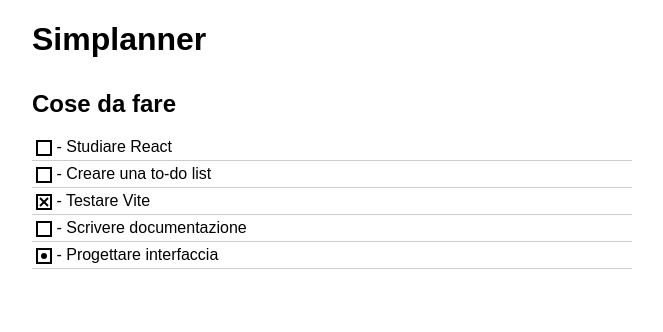
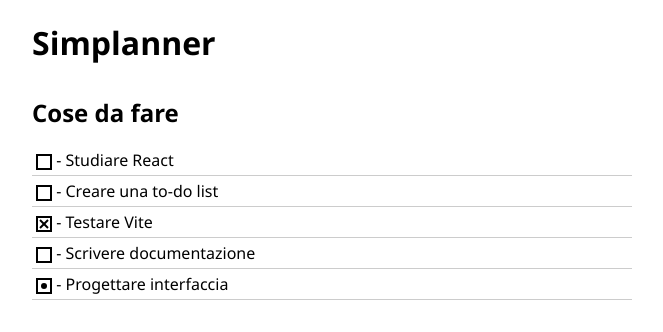
Before and after one commit to sensorario/quadrato, a React (Vite) app: page / in a window 1280 px wide. Shown: the top 332 px of the page, without its empty margins (308-971 px from the left). Built offline with nearby package versions, Linux system fonts and the light colour scheme.

Commit message:
feat(css): small improvements

```diff
--- a/src/App.css
+++ b/src/App.css
@@ -1,5 +1,73 @@
 :root {
-    font-family:fantasy;
+    font-family: fantasy;
+    --unit: 8px;
+}
+
+.app-container {
+    width: 600px;
+    margin: 0 auto;
+}
+
+.task-title {
+    margin-top: 2rem;
+    margin-bottom: var(--unit);
+}
+
+.task-list {
+    list-style-type: none;
+    padding-left: 0;
+}
+
+.task-item {
+    cursor: pointer;
+    transition: opacity 2.5s;
+    border-bottom: #ccc 1px solid;
+    padding: 4px;
+}
+
+.modal-overlay {
+    position: fixed;
+    top: 0;
+    left: 0;
+    width: 100vw;
+    height: 100vh;
+    background: rgba(0,0,0,0.3);
+    display: flex;
+    align-items: center;
+    justify-content: center;
+    z-index: 1000;
+}
+
+.modal {
+    background: white;
+    padding: 1rem;
+    border-radius: 8px;
+    box-shadow: 0 2px 8px rgba(0,0,0,0.2);
+    width: 350px;
+}
+
+.modal-input-wrapper {
+    display: flex;
+    justify-content: center;
+}
+
+.modal-input {
+    width: 90%;
+    margin-bottom: 1rem;
+    padding: 0.75rem 1rem;
+    border: 1px solid #d1d1d1;
+    border-radius: 8px;
+    font-size: 1rem;
+    outline: none;
+    box-shadow: 0 2px 8px rgba(0,0,0,0.04);
+    transition: border 0.2s;
+}
+
+.modal-input.input-focus {
+    border: 1.5px solid #0a66c2;
+}
+:root {
+    font-family: 'Segoe UI', Tahoma, Geneva, Verdana, sans-serif;
 
     --unit: 8px;
 }
--- a/src/App.jsx
+++ b/src/App.jsx
@@ -2,6 +2,7 @@
 
 
 import { useState, useEffect } from 'react';
+import './App.css';
 
 const STATUS = [
   <svg width="16" height="16" style={{ verticalAlign: 'middle' }} key="square-todo"><rect x="1" y="1" width="14" height="14" fill="white" stroke="black" strokeWidth="2" /></svg>,
@@ -78,20 +79,15 @@
   };
 
   return (
-    <div style={{ width: '600px', margin: '0 auto' }}>
+    <div className="app-container">
       <h1>Simplanner</h1>
-      <h2 style={{ marginTop: '2rem' }}>Cose da fare</h2>
-      <ul style={{ listStyleType: 'none', paddingLeft: 0 }}>
+      <h2 className="task-title">Cose da fare</h2>
+      <ul className="task-list">
         {[...tasks]
           .map(task => (
             <li
               key={task.id}
-              style={{
-                cursor: 'pointer',
-                transition: 'opacity 2.5s',
-                borderBottom: '#ccc 1px solid',
-                padding: '4px',
-              }}
+              className="task-item"
               onClick={() => handleClick(task.id)}
             >
               <strong>{STATUS[task.status]}</strong> - {task.title}
@@ -100,46 +96,19 @@
       </ul>
 
       {showPopup && (
-        <div style={{
-          position: 'fixed',
-          top: 0,
-          left: 0,
-          width: '100vw',
-          height: '100vh',
-          background: 'rgba(0,0,0,0.3)',
-          display: 'flex',
-          alignItems: 'center',
-          justifyContent: 'center',
-          zIndex: 1000
-        }}>
-          <div style={{
-            background: 'white',
-            padding: '1rem',
-            borderRadius: '8px',
-            boxShadow: '0 2px 8px rgba(0,0,0,0.2)',
-            width: '350px',
-          }}>
+        <div className="modal-overlay">
+          <div className="modal">
             <h2>Nuovo Task</h2>
-            <div style={{ display: 'flex', justifyContent: 'center' }}>
+            <div className="modal-input-wrapper">
               <input
                 type="text"
                 value={newTaskTitle}
                 onChange={e => setNewTaskTitle(e.target.value)}
                 placeholder="Titolo del task"
-                style={{
-                  width: '90%',
-                  marginBottom: '1rem',
-                  padding: '0.75rem 1rem',
-                  border: '1px solid #d1d1d1',
-                  borderRadius: '8px',
-                  fontSize: '1rem',
-                  outline: 'none',
-                  boxShadow: '0 2px 8px rgba(0,0,0,0.04)',
-                  transition: 'border 0.2s',
-                }}
+                className="modal-input"
                 autoFocus
-                onFocus={e => e.currentTarget.style.border = '1.5px solid #0a66c2'}
-                onBlur={e => e.currentTarget.style.border = '1px solid #d1d1d1'}
+                onFocus={e => e.currentTarget.classList.add('input-focus')}
+                onBlur={e => e.currentTarget.classList.remove('input-focus')}
                 onKeyDown={e => {
                   if (e.key === 'Enter') {
                     handleAddTask();
```
